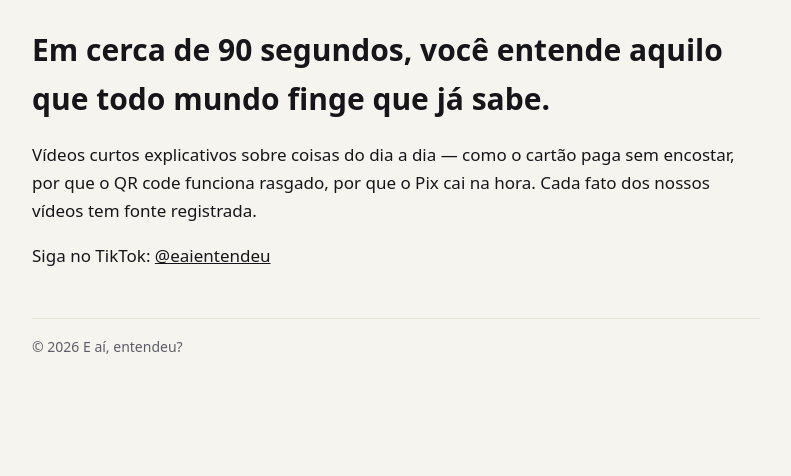
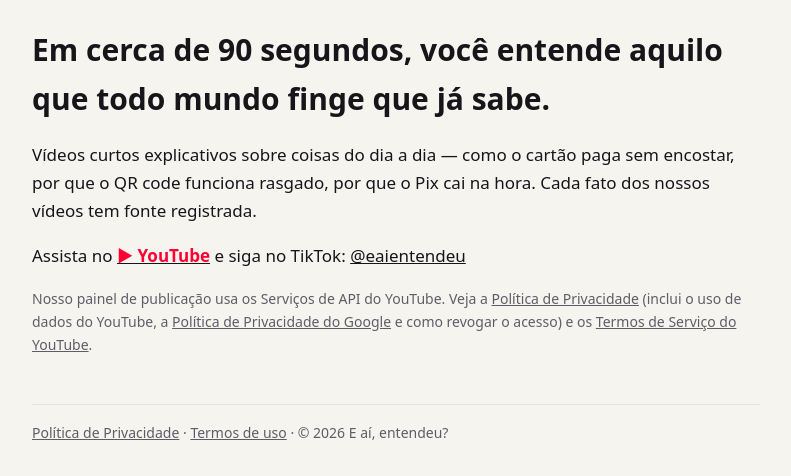
Before and after one commit to Eai-entendeu/eai-entendeu.github.io, a plain HTML site: page index.html in a window 1280 px wide. Shown: the part 124-600 px from the top of the page, without its empty margins (244-1035 px from the left). Drawn offline with Linux system fonts and the light colour scheme.

Commit message:
Home: link do YouTube e da política de privacidade

```diff
--- a/index.html
+++ b/index.html
@@ -4,6 +4,7 @@
 <nav><a href="termos.html">Termos de uso</a><a href="privacidade.html">Privacidade</a></nav>
 <h1>Em cerca de 90 segundos, você entende aquilo que todo mundo finge que já sabe.</h1>
 <p>Vídeos curtos explicativos sobre coisas do dia a dia — como o cartão paga sem encostar, por que o QR code funciona rasgado, por que o Pix cai na hora. Cada fato dos nossos vídeos tem fonte registrada.</p>
-<p>Siga no TikTok: <a href="https://www.tiktok.com/@eaientendeu">@eaientendeu</a></p>
-<footer class="muted">© 2026 E aí, entendeu?</footer>
+<p>Assista no <a href="https://www.youtube.com/channel/UCP2u45nTyvQA_ytx1JLbhMw"><strong style="color:#ff0033">▶ YouTube</strong></a> e siga no TikTok: <a href="https://www.tiktok.com/@eaientendeu">@eaientendeu</a></p>
+<p class="muted">Nosso painel de publicação usa os Serviços de API do YouTube. Veja a <a href="privacidade.html">Política de Privacidade</a> (inclui o uso de dados do YouTube, a <a href="https://policies.google.com/privacy">Política de Privacidade do Google</a> e como revogar o acesso) e os <a href="https://www.youtube.com/t/terms">Termos de Serviço do YouTube</a>.</p>
+<footer class="muted"><a href="privacidade.html">Política de Privacidade</a> · <a href="termos.html">Termos de uso</a> · © 2026 E aí, entendeu?</footer>
 </main></body></html>
```
